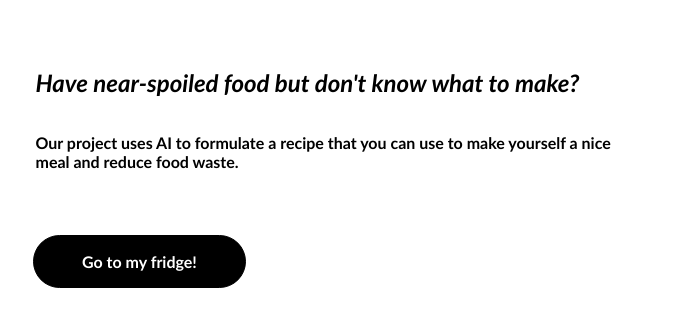
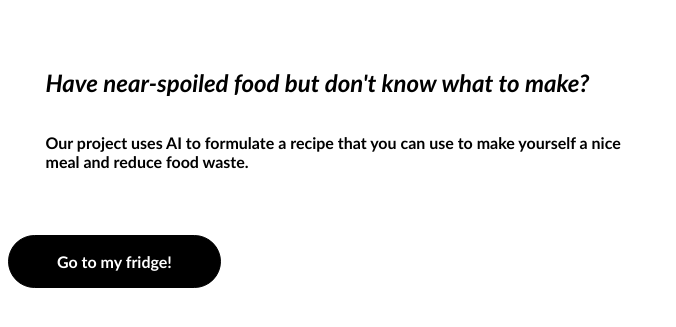
Before and after one commit to Yarik-Popov/receipt-generator, a Flask app: page / in a window 1280 px wide. Shown: the part 88-415 px from the top of the page, without its empty margins (0-676 px from the left). Run offline with Flask 3, Linux system fonts and the light colour scheme.

Commit message:
base.cc  modified

```diff
--- a/static/base.css
+++ b/static/base.css
@@ -1,7 +1,7 @@
 * {
   box-sizing: border-box;
   margin: 1;
-  padding: 5;
+  padding: 3;
   font-family: 'Trebuchet MS', 'Lucida Sans Unicode', 'Lucida Grande', 'Lucida Sans', Arial, sans-serif;
   font-weight: bold;
   font-style: normal;
@@ -54,6 +54,7 @@
   }
 
   .hero-container {
+    margin-left: 10px;
     display: grid;
     grid-template-columns: 1fr 1fr;
     height: 5;
@@ -93,10 +94,7 @@
     cursor: pointer;
     border-radius: 50px;
     transition: background-color 0.35s,
-      color 0.35s;
-
-    margin-left: 25px;
-
+    color 0.35s;
   }
 
   button:hover {
```
